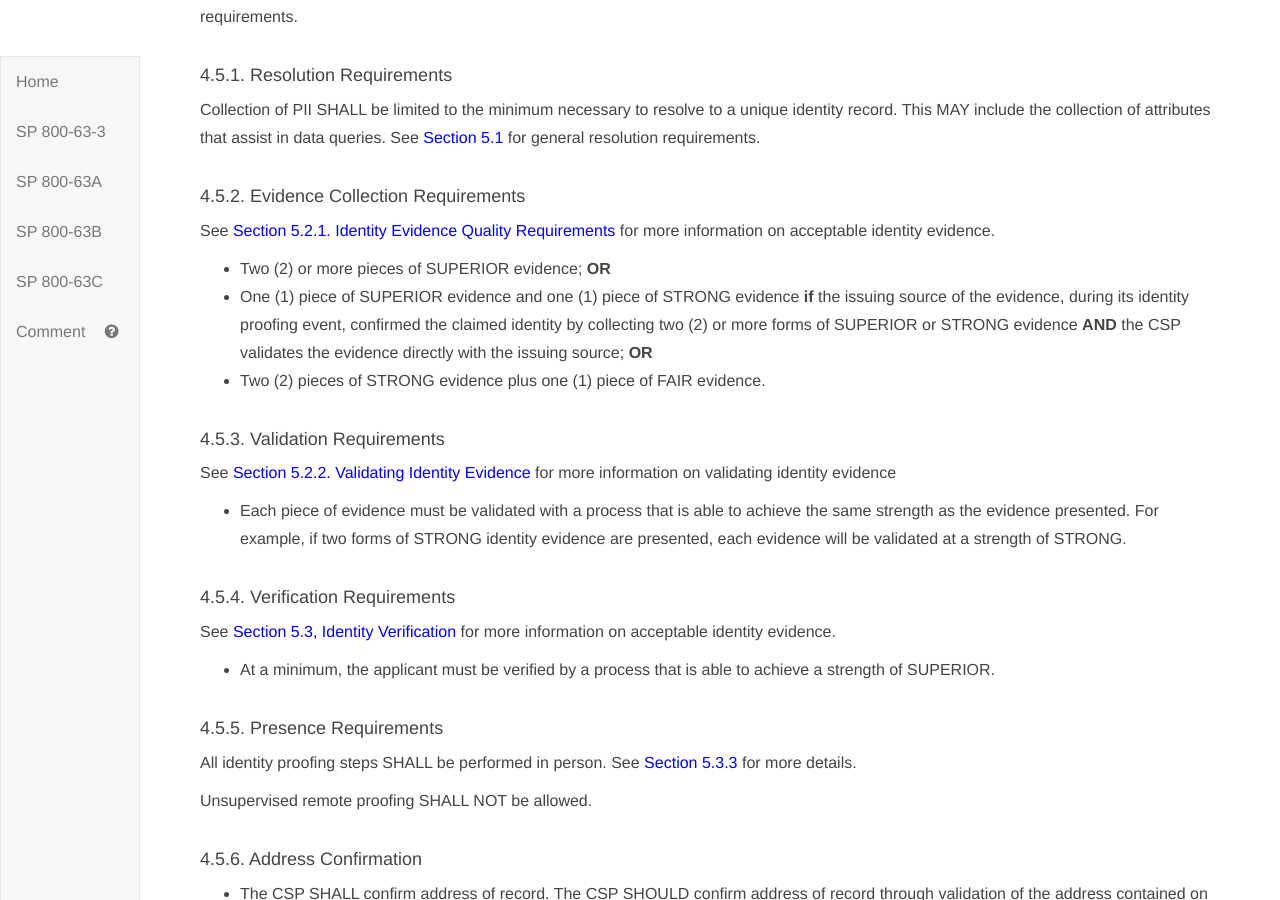
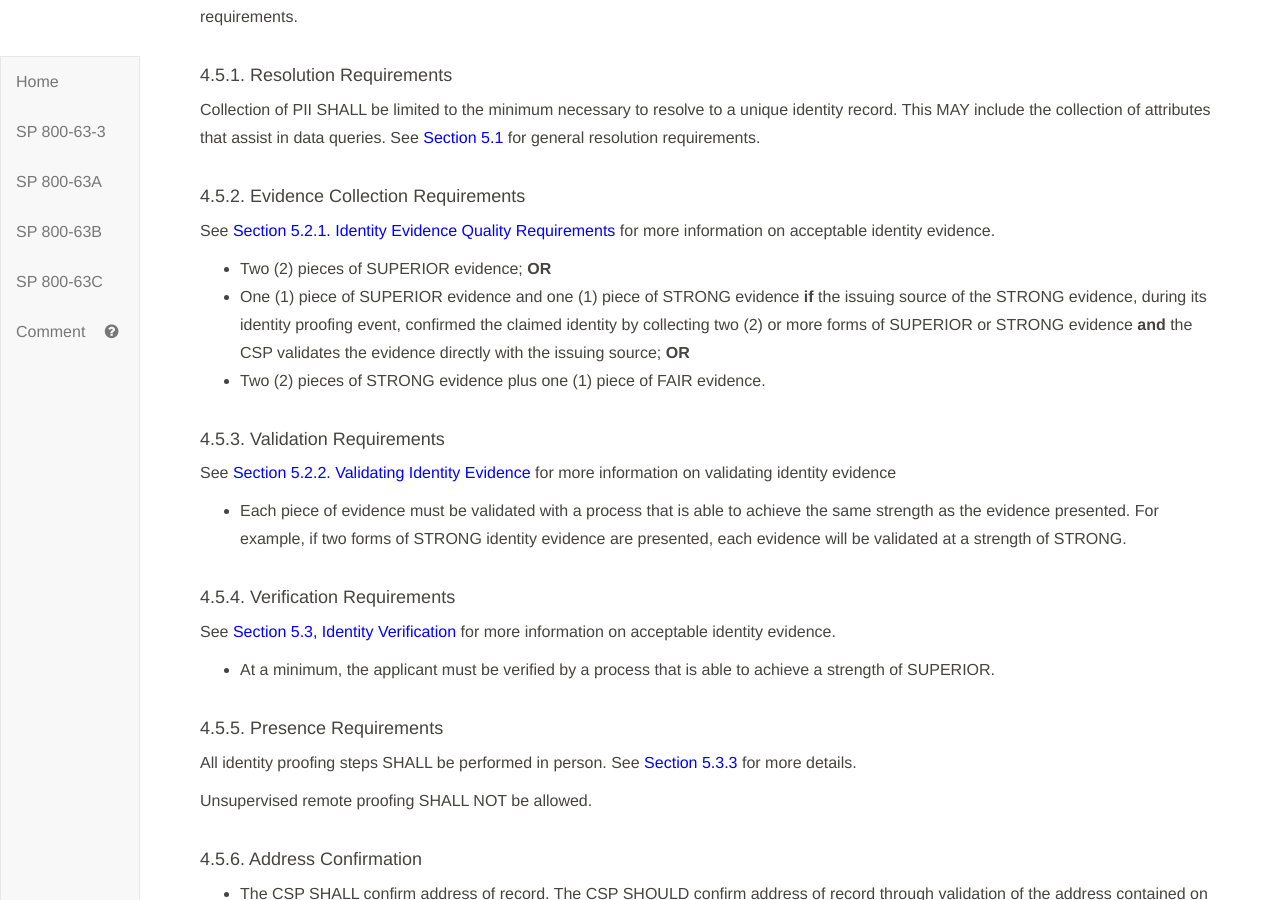
Before and after one commit to usnistgov/800-63-3, a Jekyll site: the page built from sp800-63a/sec4_ial.md, in a window 1280 px wide and 900 px high, scrolled down 5190 px. Built offline with Jekyll 4.4.1, drawn with Linux system fonts in a browser that asks for light colours; our own code applies the rules of GitHub Pages for plain Markdown files.

```diff
--- a/sp800-63a/sec4_ial.md
+++ b/sp800-63a/sec4_ial.md
@@ -90,7 +90,7 @@
 
 See [Section 5.2.1. Identity Evidence Quality Requirements](#evidence-quality) for more information on acceptable identity evidence.
 
-- One (1) piece of SUPERIOR or STRONG evidence **if** the issuing source of the evidence, during its identity proofing event, confirmed the claimed identity by collecting two (2) or more forms of SUPERIOR or STRONG evidence **AND** the CSP validates the evidence directly with the issuing source; **OR**
+- One (1) piece of SUPERIOR or STRONG evidence **if** the issuing source of the evidence, during its identity proofing event, confirmed the claimed identity by collecting two (2) or more forms of SUPERIOR or STRONG evidence **and** the CSP validates the evidence directly with the issuing source; **OR**
 - Two (2) pieces of STRONG evidence; **OR**
 - One (1) piece of STRONG evidence plus two (2) pieces of FAIR evidence.
 
@@ -158,8 +158,8 @@
 
 See [Section 5.2.1. Identity Evidence Quality Requirements](#evidence-quality) for more information on acceptable identity evidence.
 
-- Two (2) or more pieces of SUPERIOR evidence; **OR**
-- One (1) piece of SUPERIOR evidence and one (1) piece of STRONG evidence **if** the issuing source of the evidence, during its identity proofing event, confirmed the claimed identity by collecting two (2) or more forms of SUPERIOR or STRONG evidence **AND** the CSP validates the evidence directly with the issuing source; **OR**
+- Two (2) pieces of SUPERIOR evidence; **OR**
+- One (1) piece of SUPERIOR evidence and one (1) piece of STRONG evidence **if** the issuing source of the STRONG evidence, during its identity proofing event, confirmed the claimed identity by collecting two (2) or more forms of SUPERIOR or STRONG evidence **and** the CSP validates the evidence directly with the issuing source; **OR**
 - Two (2) pieces of STRONG evidence plus one (1) piece of FAIR evidence.
 
 #### 4.5.3. Validation Requirements
```
